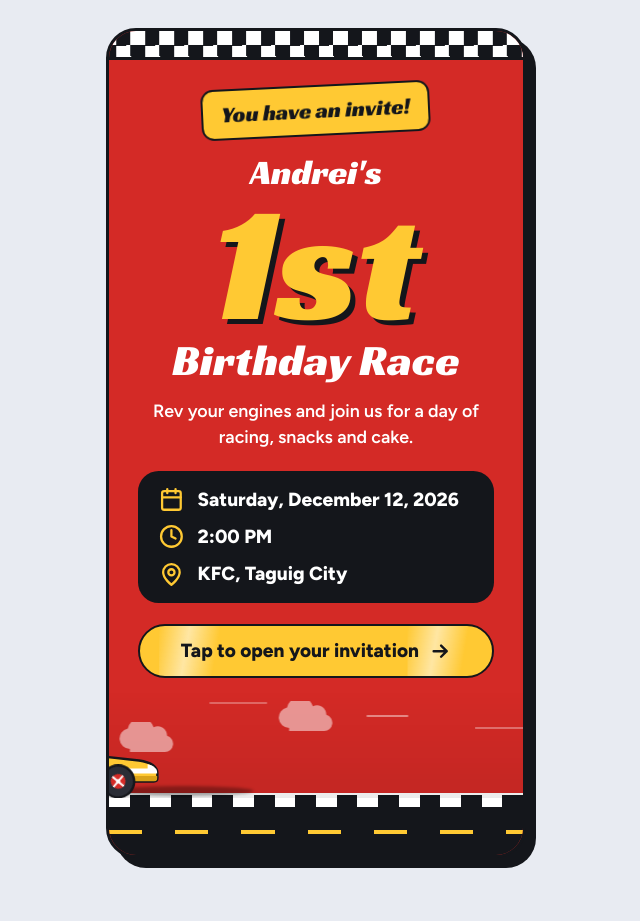
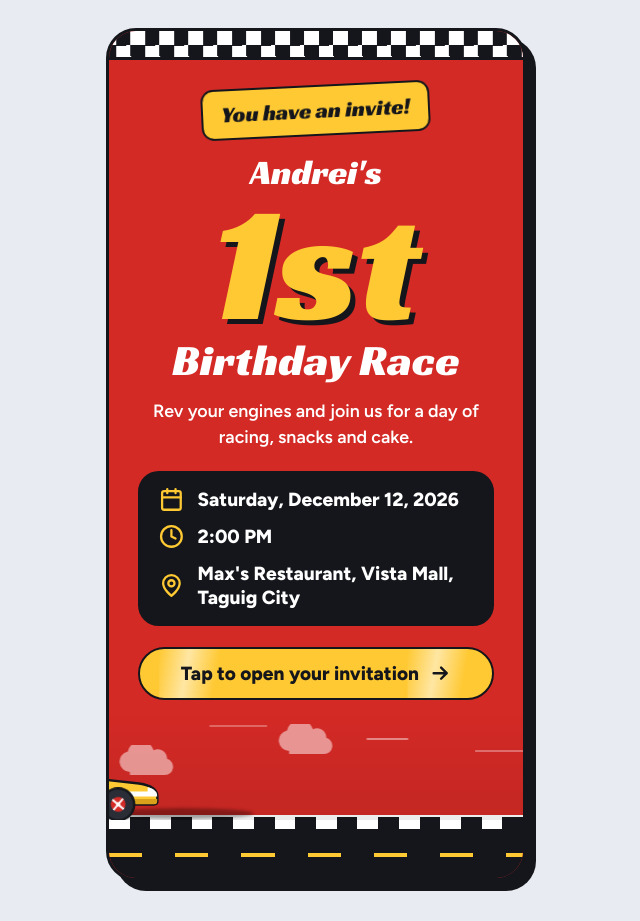
Before and after one commit to r28policher/invitationcard, a plain HTML site: page index.html in a window 1280 px wide. Shown: the whole page, without its empty margins (324-964 px from the left). Before the commit the page ends 898 px from the top, so only its background shows below. Drawn offline with Linux system fonts and the light colour scheme.

Commit message:
Update index.html

```diff
--- a/index.html
+++ b/index.html
@@ -229,7 +229,7 @@
         </p>
         <p class="fact">
           <svg viewBox="0 0 24 24" fill="none" stroke="currentColor" stroke-width="2.2" stroke-linecap="round" stroke-linejoin="round" aria-hidden="true"><path d="M20 10c0 6-8 12-8 12S4 16 4 10a8 8 0 0 1 16 0Z"/><circle cx="12" cy="10" r="3"/></svg>
-          <span><span data-e="placeLine1">KFC</span>, <span data-e="placeLine2">Taguig City</span></span>
+          <span><span data-e="placeLine1">Max's Restaurant, Vista Mall</span>, <span data-e="placeLine2">Taguig City</span></span>
         </p>
       </div>
 
```
